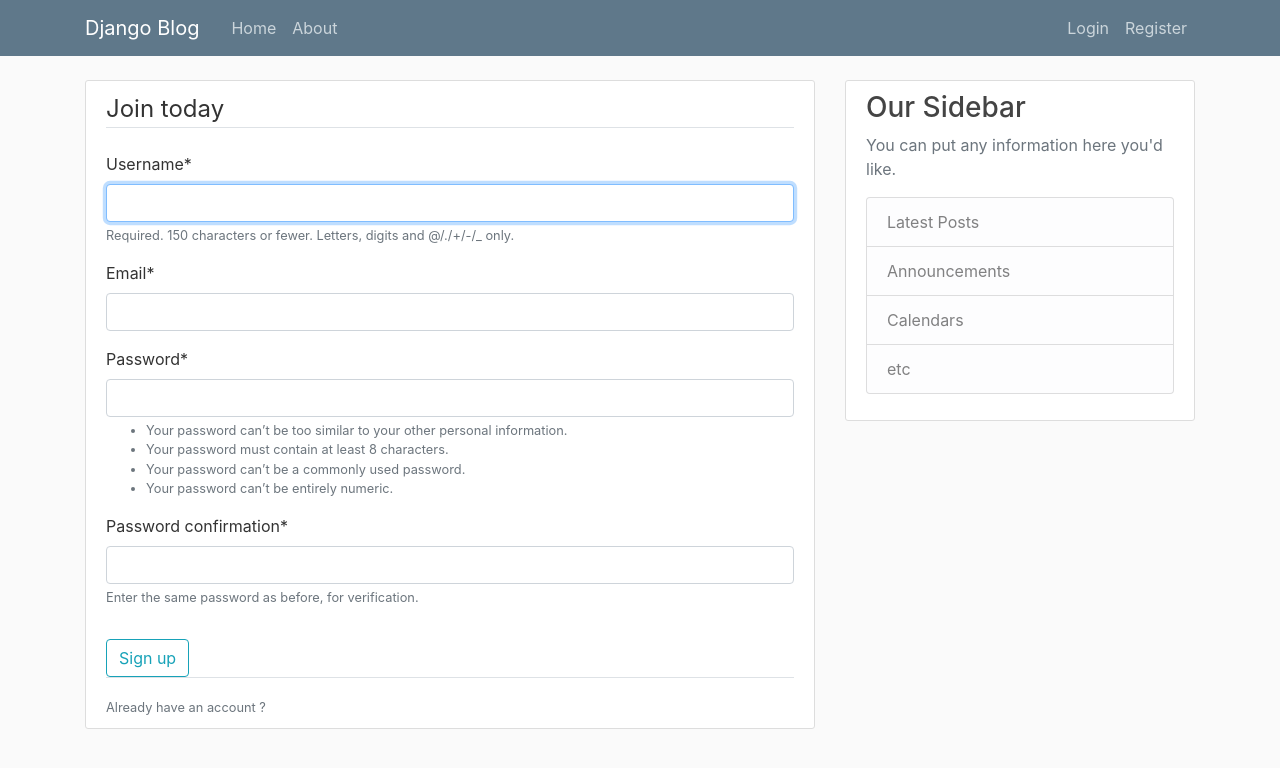
After one commit to MathPe/django-blog, a Django app: page /register/ in a window 1280 px wide. The commit adds this page. Shown: the top 768 px of the page. Run offline with Django 3.2, Linux system fonts and the light colour scheme; some libraries are stand-ins or nearby versions.

Commit message:
Update django version to 2.1.2, change html templates, add users app.

```diff
--- a/hello/templates/hello/base.html
+++ b/hello/templates/hello/base.html
@@ -22,7 +22,7 @@
           </button>
           <div class="collapse navbar-collapse" id="navbarToggle">
             <div class="navbar-nav mr-auto">
-              <a class="nav-item nav-link" href="/">Home</a>
+              <a class="nav-item nav-link" href="/">Home       </a>
               <a class="nav-item nav-link" href="/">About</a>
             </div>
             <!-- Navbar Right Side -->
@@ -37,18 +37,14 @@
     <main role="main" class="container">
       <div class="row">
         <div class="col-md-8">
-          {% for post in posts %}
-            <article class="media content-section">
-              <div class="media-body">
-                <div class="article-metadata">
-                  <a class="mr-2" href="#">{{ post.author }}</a>
-                  <small class="text-muted">{{ post.date_posted|date:'F d, Y' }}</small>
-                </div>
-                <h2><a class="article-title" href="#">{{ post.title }}</a></h2>
-                <p class="article-content">{{ post.content }}</p>
-              </div>
-            </article>
-          {% endfor %}
+          {% if messages %}
+            {% for message in message %}
+              <dir class="alert alert-{{ message.tags }}">
+                {{ message }}
+              </dir>
+            {% endfor %}
+          {% endif %}
+          {% block content %}{% endblock %}
         </div>
         <div class="col-md-4">
           <div class="content-section">
--- a/hello/views.py
+++ b/hello/views.py
@@ -5,4 +5,4 @@ def myView(request):
 	context = {
         'posts': Post.objects.all() # Query datas from DB
 	}
-	return render(request, 'hello/base.html', context)
+	return render(request, 'hello/blog.html', context)
--- a/test_project/settings.py
+++ b/test_project/settings.py
@@ -38,6 +38,8 @@ INSTALLED_APPS = [
     'django.contrib.messages',
     'django.contrib.staticfiles',
     'hello.apps.HelloConfig',
+    'users.apps.UsersConfig',
+    'crispy_forms',
 ]
 
 MIDDLEWARE = [
@@ -119,3 +121,5 @@ USE_TZ = True
 # https://docs.djangoproject.com/en/2.1/howto/static-files/
 
 STATIC_URL = '/static/'
+
+CRISPY_TEMPLATE_PACK = 'bootstrap4'
--- a/test_project/urls.py
+++ b/test_project/urls.py
@@ -15,9 +15,11 @@ Including another URLconf
 """
 from django.contrib import admin
 from django.urls import path
-from hello.views import myView
+from hello import views as hello_views
+from users import views as users_view
 
 urlpatterns = [
     path('admin/', admin.site.urls),
-    path('', myView, name='hello-home'),
+    path('', hello_views.myView, name='hello-home'),
+    path('register/', users_view.register, name='register'),
 ]
--- /dev/null
+++ b/users/admin.py
@@ -0,0 +1,3 @@
+from django.contrib import admin
+
+# Register your models here.
--- /dev/null
+++ b/users/apps.py
@@ -0,0 +1,5 @@
+from django.apps import AppConfig
+
+
+class UsersConfig(AppConfig):
+    name = 'users'
--- /dev/null
+++ b/users/forms.py
@@ -0,0 +1,10 @@
+from django import forms
+from django.contrib.auth.models import User
+from django.contrib.auth.forms import UserCreationForm
+
+class UserRegistrationForm(UserCreationForm):
+	email = forms.EmailField()
+
+	class Meta:
+		model = User
+		fields = ['username', 'email', 'password1', 'password2']
--- /dev/null
+++ b/users/models.py
@@ -0,0 +1,3 @@
+from django.db import models
+
+# Create your models here.
--- /dev/null
+++ b/users/templates/users/register.html
@@ -0,0 +1,22 @@
+{% extends "hello/base.html" %}
+{% load crispy_forms_tags %}
+{% block content %}
+  <div class="content-section">
+    <form method="POST">
+      {% csrf_token %}
+      <fieldset class="form-group">
+        <legend class="border-bottom mb-4">Join today</legend>
+        {{ form|crispy }}
+      </fieldset>
+      <div class="form-group"></div>
+        <button class="btn btn-outline-info" type="submit">
+          Sign up
+        </button>
+    </form>
+    <div class="border-top pt-3">
+      <small class="text-muted">
+        Already have an account ? <a class="ml-2" href="#"></a>
+      </small>
+    </div>
+  </div>
+{% endblock content %}
--- /dev/null
+++ b/users/tests.py
@@ -0,0 +1,3 @@
+from django.test import TestCase
+
+# Create your tests here.
--- /dev/null
+++ b/users/views.py
@@ -0,0 +1,15 @@
+from django.shortcuts import render, redirect
+from django.contrib import messages
+from users.forms import UserRegistrationForm
+
+def register(request):
+	if request.method == 'POST':
+		form = UserRegistrationForm(request.POST)
+		if form.is_valid():
+			form.save()
+			username = form.cleaned_data.get('username')
+			messages.success(request, f'Account created for {username}')
+			return redirect('hello-home')
+	else:
+		form = UserRegistrationForm()
+	return render(request, 'users/register.html', {'form': form})
```
Also changed, not shown: hello/templates/hello/blog.html (added, +15 -0 lines), users/__init__.py (added), users/migrations/__init__.py (added), 2 other files.
